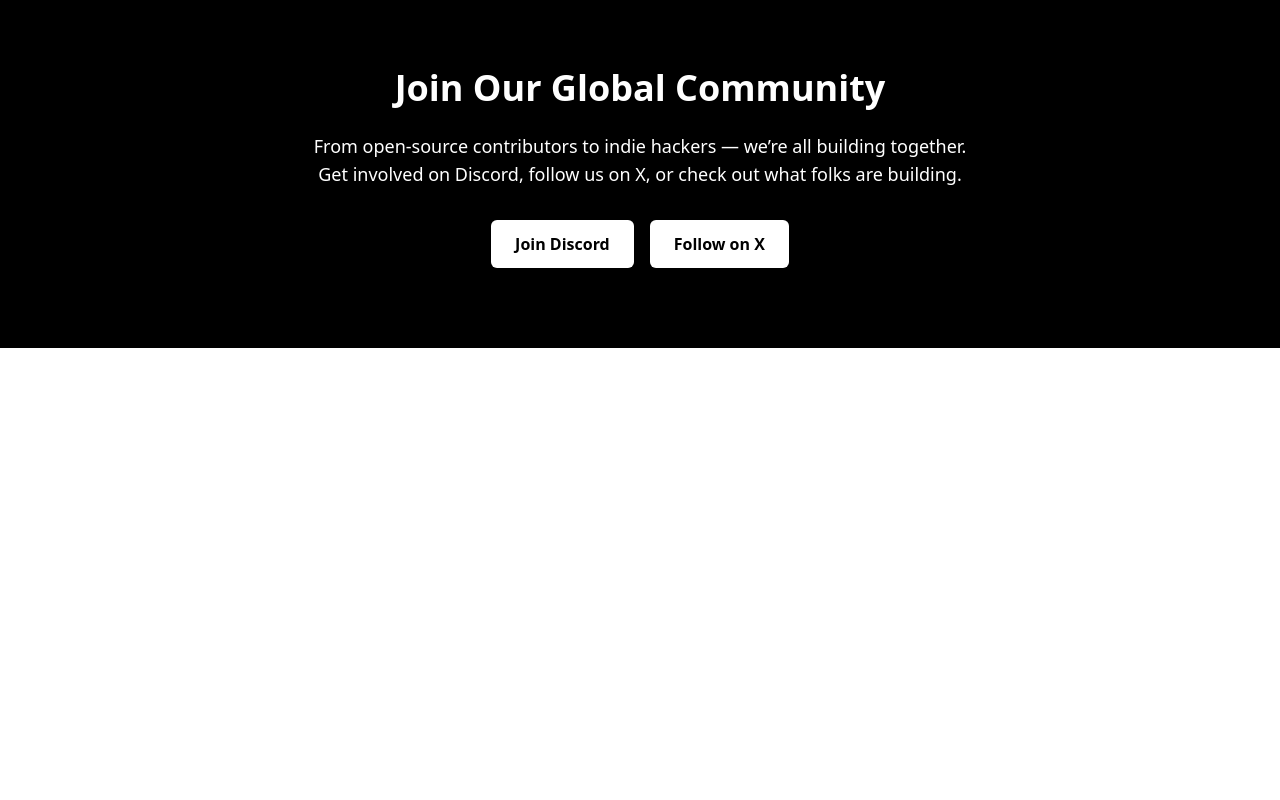
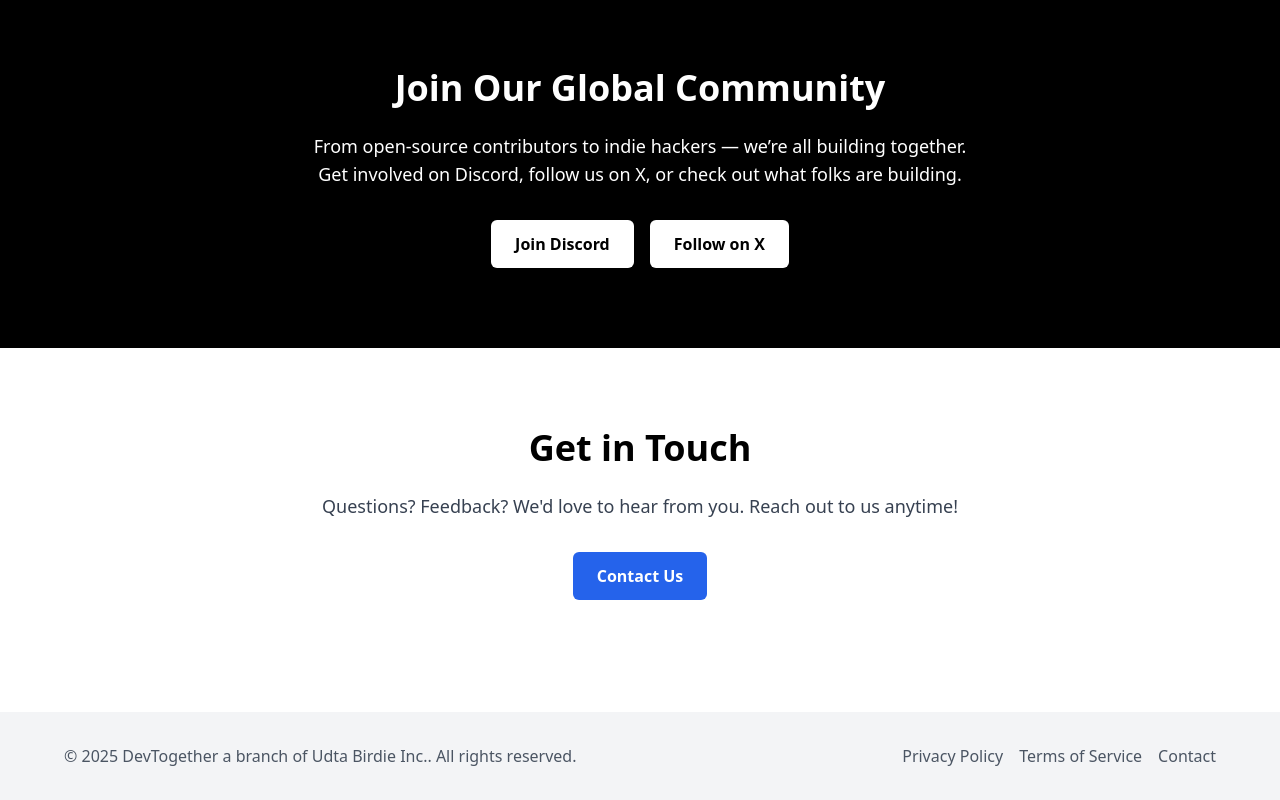
Before and after one commit to Anshul-Sharma01/DevTogether, a React (Vite) app in the folder client/: page / in a window 1280 px wide. Shown: the part 4698-5498 px from the top of the page. Before the commit the page ends 5046 px from the top, so only its background shows below. Built offline with nearby package versions, Linux system fonts and the light colour scheme; no server answers.

Commit message:
feat: add contact section and footer to LandingPage component

```diff
--- a/client/src/components/Mains/LandingPage.jsx
+++ b/client/src/components/Mains/LandingPage.jsx
@@ -254,6 +254,37 @@ const LandingPage = () => {
                 </section>
 
             </section>
+            {/* Contact Section */}
+            <section className="bg-white dark:bg-black py-20 px-6 text-center">
+    <h2 className="text-4xl font-bold mb-6">Get in Touch</h2>
+    <p className="text-lg max-w-2xl mx-auto text-gray-700 dark:text-gray-300 mb-8">
+        Questions? Feedback? We'd love to hear from you. Reach out to us anytime!
+    </p>
+
+    <div className="flex justify-center mb-8">
+        <motion.button
+            whileHover={{ scale: 1.05 }}
+            onClick={() => navigate("/contact")}
+            className="bg-blue-600 text-white px-6 py-3 rounded-md font-semibold hover:bg-blue-700 transition"
+        >
+            Contact Us
+        </motion.button>
+    </div>
+
+</section>
+
+{/* Footer */}
+<footer className="bg-gray-100 dark:bg-neutral-900 py-8 px-6 text-center text-gray-600 dark:text-gray-400">
+    <div className="max-w-6xl mx-auto flex flex-col sm:flex-row justify-between items-center">
+        <p>&copy; {new Date().getFullYear()} DevTogether a branch of Udta Birdie Inc.. All rights reserved.</p>
+        <div className="flex gap-4 mt-4 sm:mt-0">
+            <a href="/privacy-policy" className="hover:underline">Privacy Policy</a>
+            <a href="/terms" className="hover:underline">Terms of Service</a>
+            <a href="/contact" className="hover:underline">Contact</a>
+        </div>
+    </div>
+</footer>
+
         </NavigationLayout>
     );
 };
```
